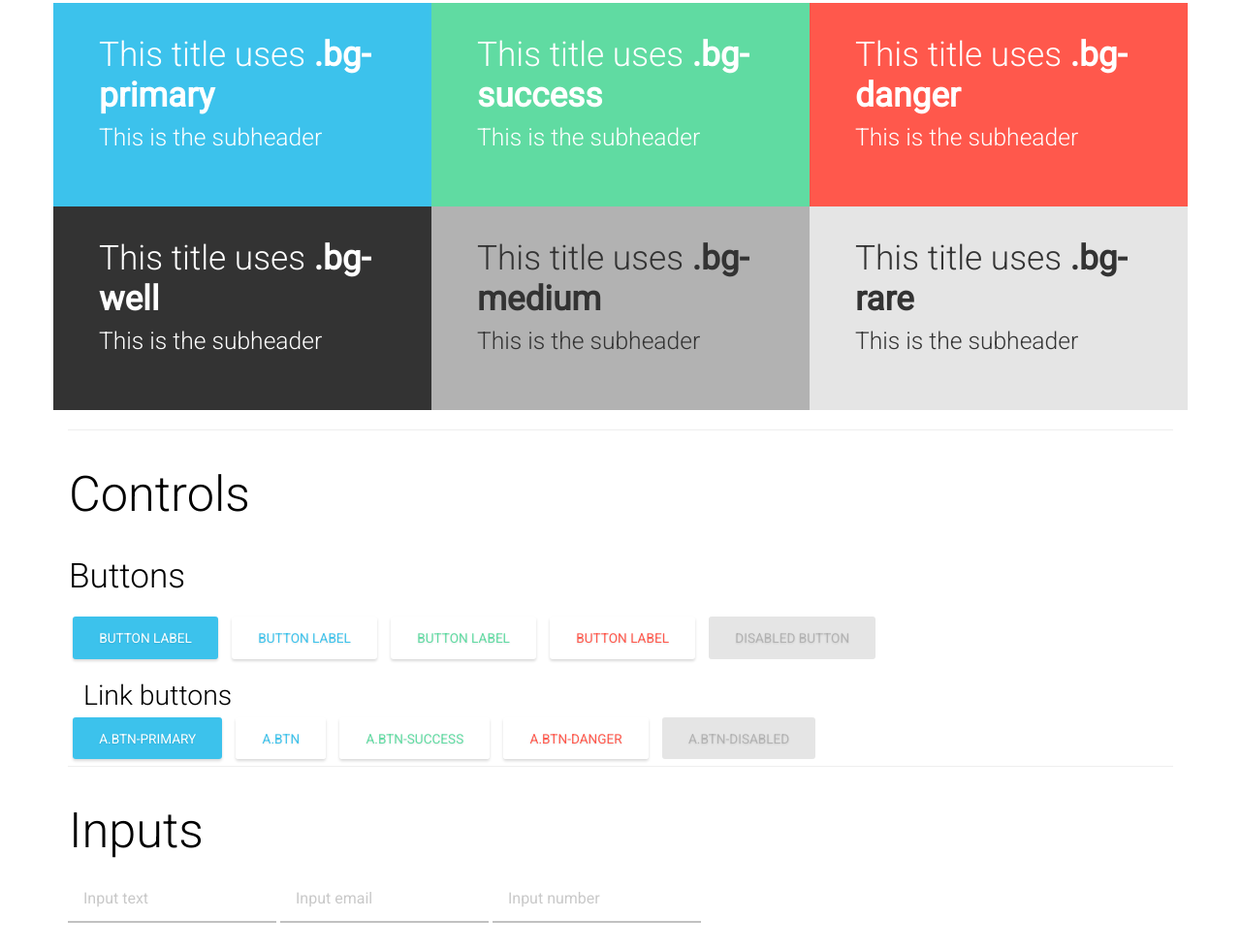
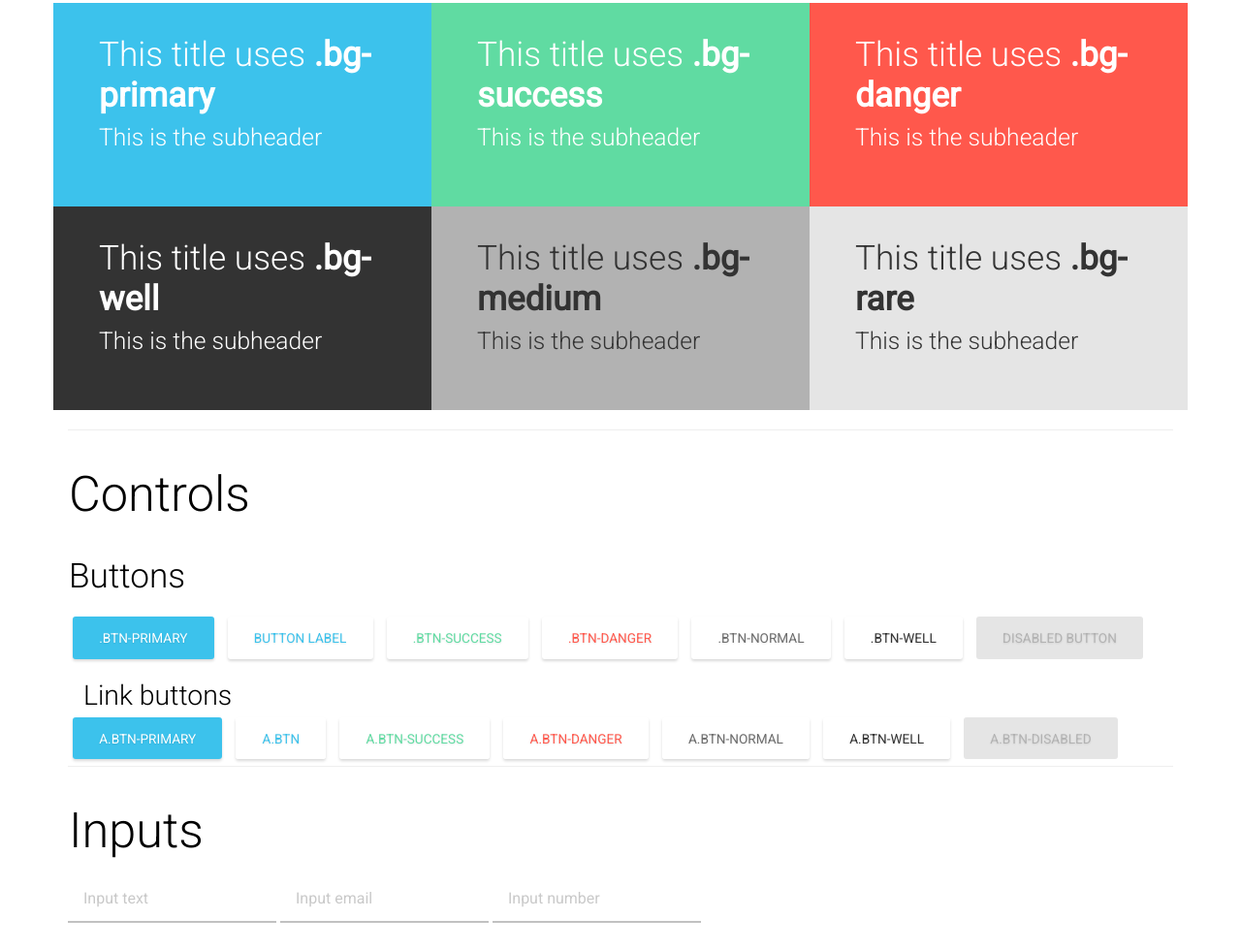
Before and after one commit to zekitow/nu-css, a website: page index.html in a window 1280 px wide. Shown: the part 1666-2646 px from the top of the page at 97% size. Drawn offline with Linux system fonts and the light colour scheme.

Commit message:
Added more grey buttons.

```diff
--- a/index.html
+++ b/index.html
@@ -128,13 +128,13 @@
         <div class="row">
           <h1>Colors</h1>
 
+          <p class="text-well">Text using <span class="text-bold">.text-well</span></p>
           <p>Normal text color.</p>
+          <p class="text-medium">Text using <span class="text-bold">.text-medium</span></p>
+          <p class="text-rare">Text using <span class="text-bold">.text-rare</span></p>
           <p class="text-primary">Text using <span class="text-bold">.text-primary</span></p>
           <p class="text-success">Text using <span class="text-bold">.text-success</span></p>
           <p class="text-danger">Text using <span class="text-bold">.text-danger</span></p>
-          <p class="text-well">Text using <span class="text-bold">.text-well</span></p>
-          <p class="text-medium">Text using <span class="text-bold">.text-medium</span></p>
-          <p class="text-rare">Text using <span class="text-bold">.text-rare</span></p>
         </div>
       </section>
 
@@ -216,10 +216,12 @@
           <h2>Buttons</h2>
 
           <div class="col-md-12">
-            <button class="btn-primary">button label</button>
+            <button class="btn-primary">.btn-primary</button>
             <button>button label</button>
-            <button class="btn-success">button label</button>
-            <button class="btn-danger">button label</button>
+            <button class="btn-success">.btn-success</button>
+            <button class="btn-danger">.btn-danger</button>
+            <button class="btn-normal">.btn-normal</button>
+            <button class="btn-well">.btn-well</button>
             <button disabled="">disabled button</button>
 
             <h3>Link buttons</h3>
@@ -227,6 +229,8 @@
             <a class="btn">a.btn</a>
             <a class="btn-success">a.btn-success</a>
             <a class="btn-danger">a.btn-danger</a>
+            <a class="btn-normal">a.btn-normal</a>
+            <a class="btn-well">a.btn-well</a>
             <a class="btn-disabled">a.btn-disabled</a>
           </div>
         </div>
--- a/sass/components/_buttons.sass
+++ b/sass/components/_buttons.sass
@@ -37,3 +37,13 @@ button[disabled], .btn-disabled
   @extend .btn
   color: $danger-color
   +hoverButton(rgba($danger-color, 0.1), $danger-color)
+
+.btn-well
+  @extend .btn
+  color: $well-color
+  +hoverButton(rgba($well-color, 0.1), $well-color)
+
+.btn-normal
+  @extend .btn
+  color: $text-color
+  +hoverButton(rgba($text-color, 0.1), $text-color)
```
Also changed, not shown: css/application.css.
